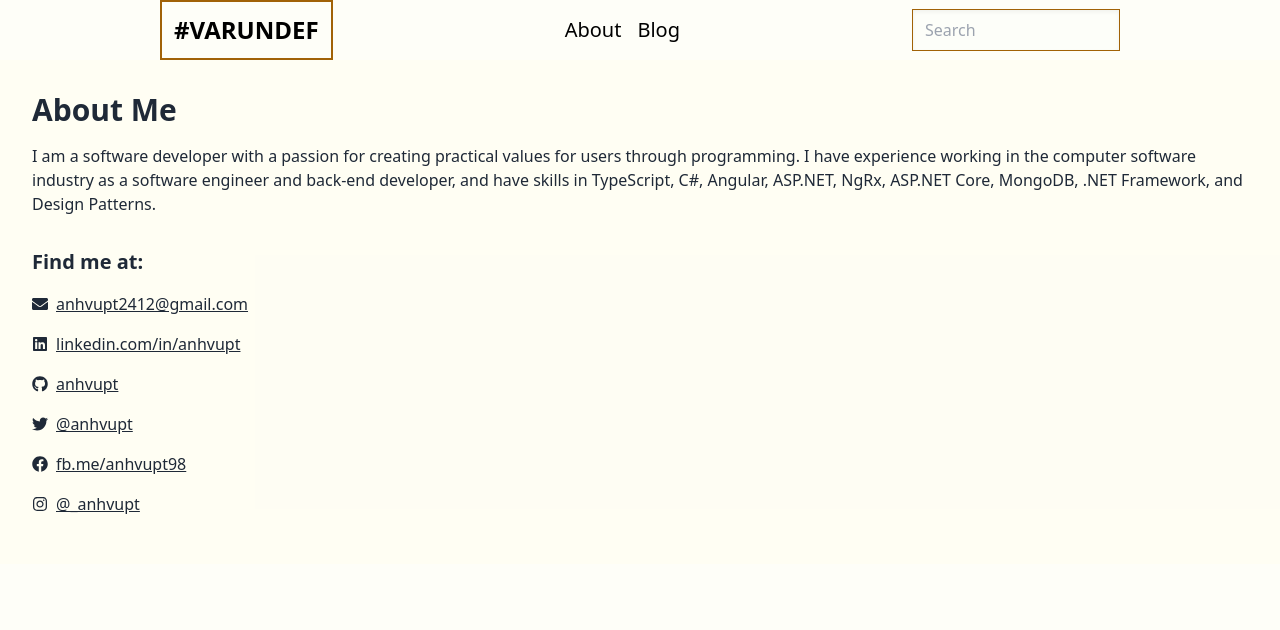
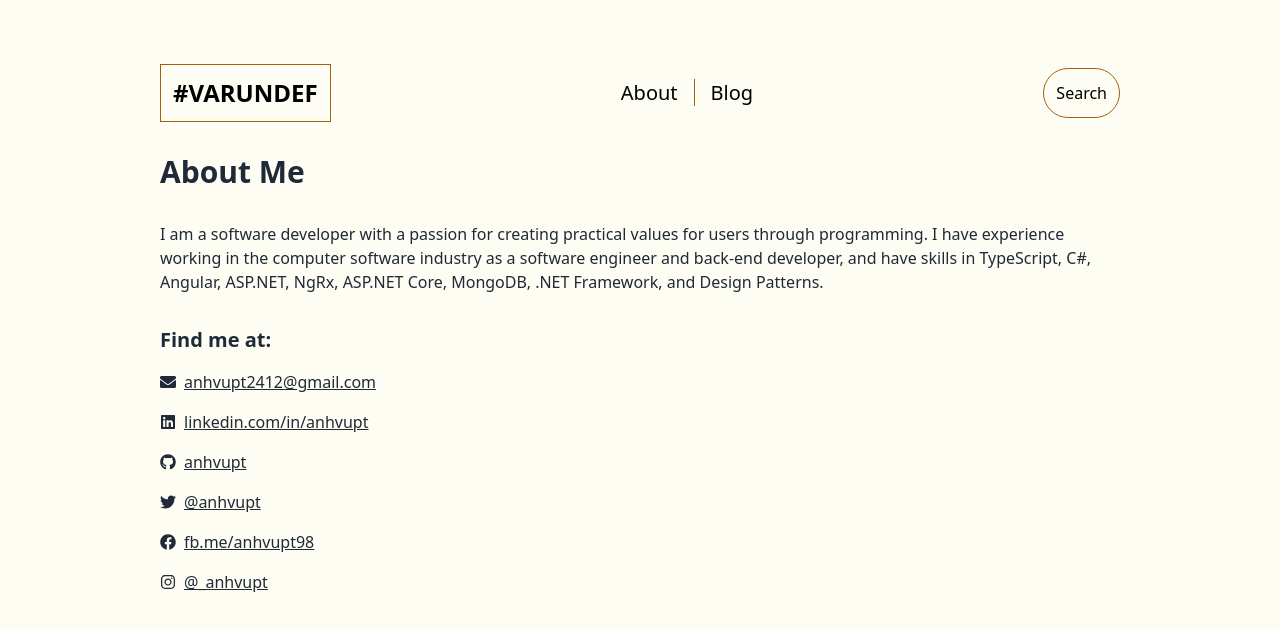
Before and after one commit to anhvupt/varundef, a Next.js app: page /about in a window 1280 px wide. Shown: the top 630 px of the page. Built offline with nearby package versions, Linux system fonts and the light colour scheme.

Commit message:
feat: reuse header on index & style header

```diff
--- a/components/header.jsx
+++ b/components/header.jsx
@@ -4,19 +4,15 @@ export default function Header() {
   return (
     <div className='gap-2 flex flex-col items-start lg:flex-row lg:items-center lg:justify-between w-3/4 m-auto'>
       <Link href=''>
-        <h1 className='m-auto lg:m-0 text-2xl text-black font-semibold border-2 border-yellow-700 w-max p-3 cursor-pointer'>
+        <h1 className='m-auto lg:m-0 text-2xl text-black font-semibold border border-yellow-700 w-max p-3 cursor-pointer'>
           #VARUNDEF
         </h1>
       </Link>
-      <nav className='flex items-center m-auto lg:mx-4 gap-4 text-xl text-black'>
-        <Link href={'/about'}>About</Link>
-        <Link href={''}>Blog</Link>
+      <nav className='inline m-auto lg:mx-4 text-xl text-black divide-x divide-yellow-700'>
+        <Link className='px-4' href={'/about'}>About</Link>
+        <Link className='px-4' href={'/'}>Blog</Link>
       </nav>
-      <input
-        className='border border-yellow-700 bg-gray-50 bg-opacity-30 shadow-inner py-2 px-3 w-full lg:w-52'
-        type='text'
-        placeholder='Search'
-      />
+      <span className='block text-black border border-yellow-700 p-3 rounded-full cursor-pointer'>Search</span>
     </div>
   );
 }
--- a/pages/about.jsx
+++ b/pages/about.jsx
@@ -18,9 +18,9 @@ export default function About() {
         <meta name='viewport' content='width=device-width, initial-scale=1' />
         <link rel='icon' href='/favicon.ico' />
       </Head>
-      <Header/>
-      <main className='bg-yellow-50 bg-opacity-30 p-8'>
-        <div className=''>
+      <main className='pt-16'>
+        <Header />
+        <div className='w-3/4 m-auto flex flex-col lg:mt-8'>
           <h2 className='text-3xl font-bold mb-4'>About Me</h2>
           <p className='mt-4'>
             I am a software developer with a passion for creating practical values for users through
--- a/pages/index.jsx
+++ b/pages/index.jsx
@@ -2,6 +2,7 @@ import Head from 'next/head';
 import Link from 'next/link';
 import { getAllPublished } from '../lib/notion';
 import { useState } from 'react';
+import Header from '../components/header';
 
 export default function Home({ posts }) {
   const [isLoading, setIsLoading] = useState(false);
@@ -15,22 +16,7 @@ export default function Home({ posts }) {
         <link rel='icon' href='/favicon.ico' />
       </Head>
       <main className='pt-16'>
-        <div className='gap-2 flex flex-col items-start lg:flex-row lg:items-center lg:justify-between w-3/4 m-auto'>
-          <Link href=''>
-            <h1 className='m-auto lg:m-0 text-2xl text-black font-semibold border-2 border-yellow-700 w-max p-3 cursor-pointer'>
-              #VARUNDEF
-            </h1>
-          </Link>
-          <nav className='flex items-center m-auto lg:mx-4 gap-4 text-xl text-black'>
-            <Link href={'/about'}>About</Link>
-            <Link href={''}>Blog</Link>
-          </nav>
-          <input
-            className='border border-yellow-700 bg-gray-50 bg-opacity-30 shadow-inner py-2 px-3 w-full lg:w-52'
-            type='text'
-            placeholder='Search'
-          />
-        </div>
+        <Header />
         <section className='w-3/4 m-auto flex flex-col divide-y lg:mt-8'>
           {posts.map((post, index) => (
             <section key={index} className='py-6'>
--- a/pages/posts/[slug].jsx
+++ b/pages/posts/[slug].jsx
@@ -12,8 +12,10 @@ const CodeBlock = ({ language, codestring }) => {
 };
 const Post = ({ post }) => {
   return (
+    <>
       <section className='p-6 lg:p-0 lg:w-3/4 m-auto lg:my-8'>
-      <h2 className='text-xl font-semibold'>{post.metadata.title}</h2>
+        <a className='bg-yellow-100 text-black' href='/'>Back to list</a>
+        <h2 className='text-xl font-semibold mt-4'>{post.metadata.title}</h2>
         <span>{post.metadata.date}</span>
         {/* <div className='flex gap-2'>
         {post.metadata.tags.map((tag) => (
@@ -37,6 +39,7 @@ const Post = ({ post }) => {
           {post.markdown}
         </ReactMarkdown>
       </section>
+    </>
   );
 };
 
--- a/styles/globals.css
+++ b/styles/globals.css
@@ -3,7 +3,7 @@
 @tailwind utilities;
 
 :root {
-  @apply bg-yellow-50 bg-opacity-30 text-sm lg:text-base text-gray-800;
+  @apply bg-yellow-50 bg-opacity-50 text-sm lg:text-base text-gray-800;
 }
 
 ::-webkit-scrollbar {
```
Lines whose indentation alone changed are shown as unchanged.
